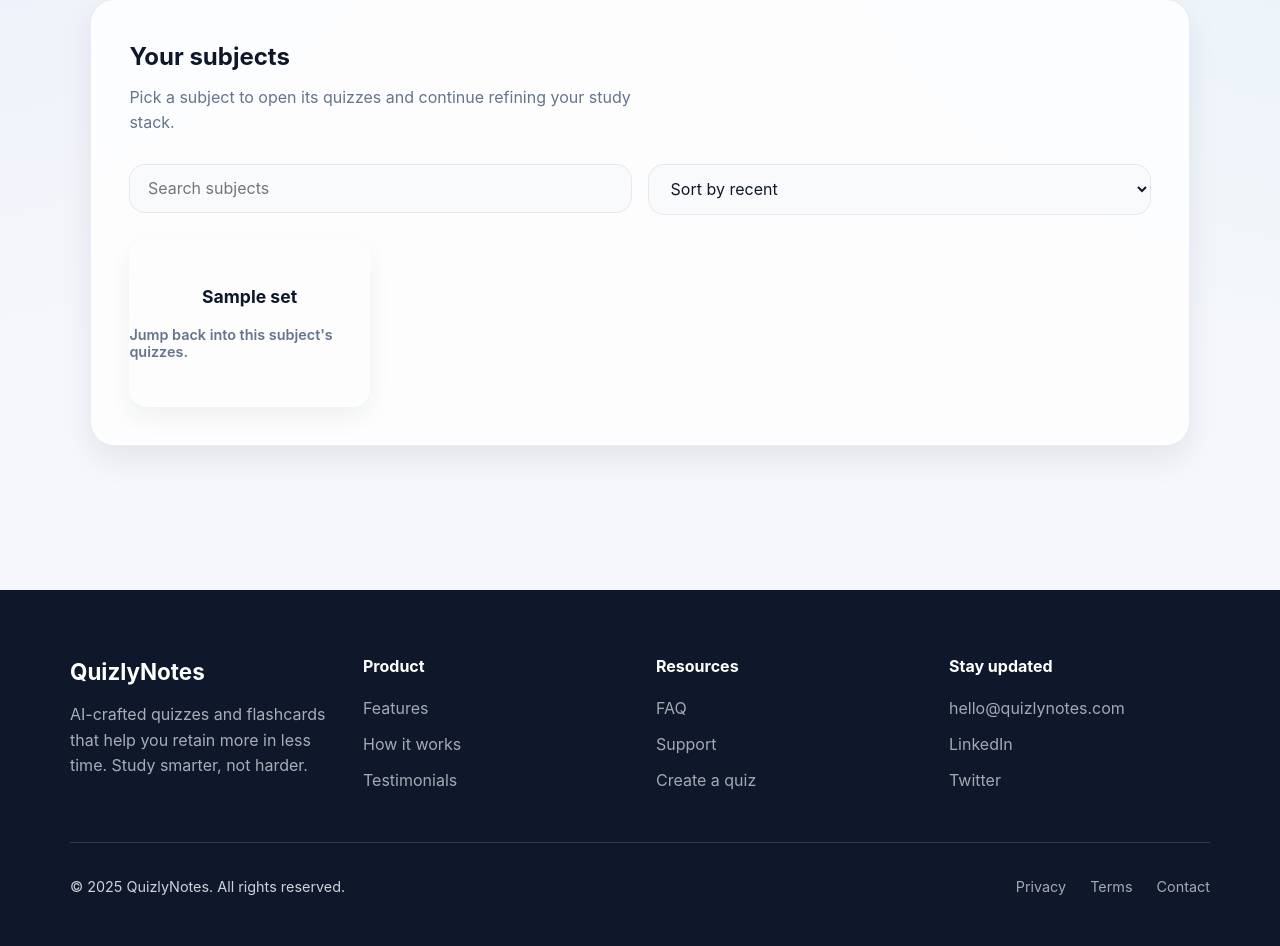
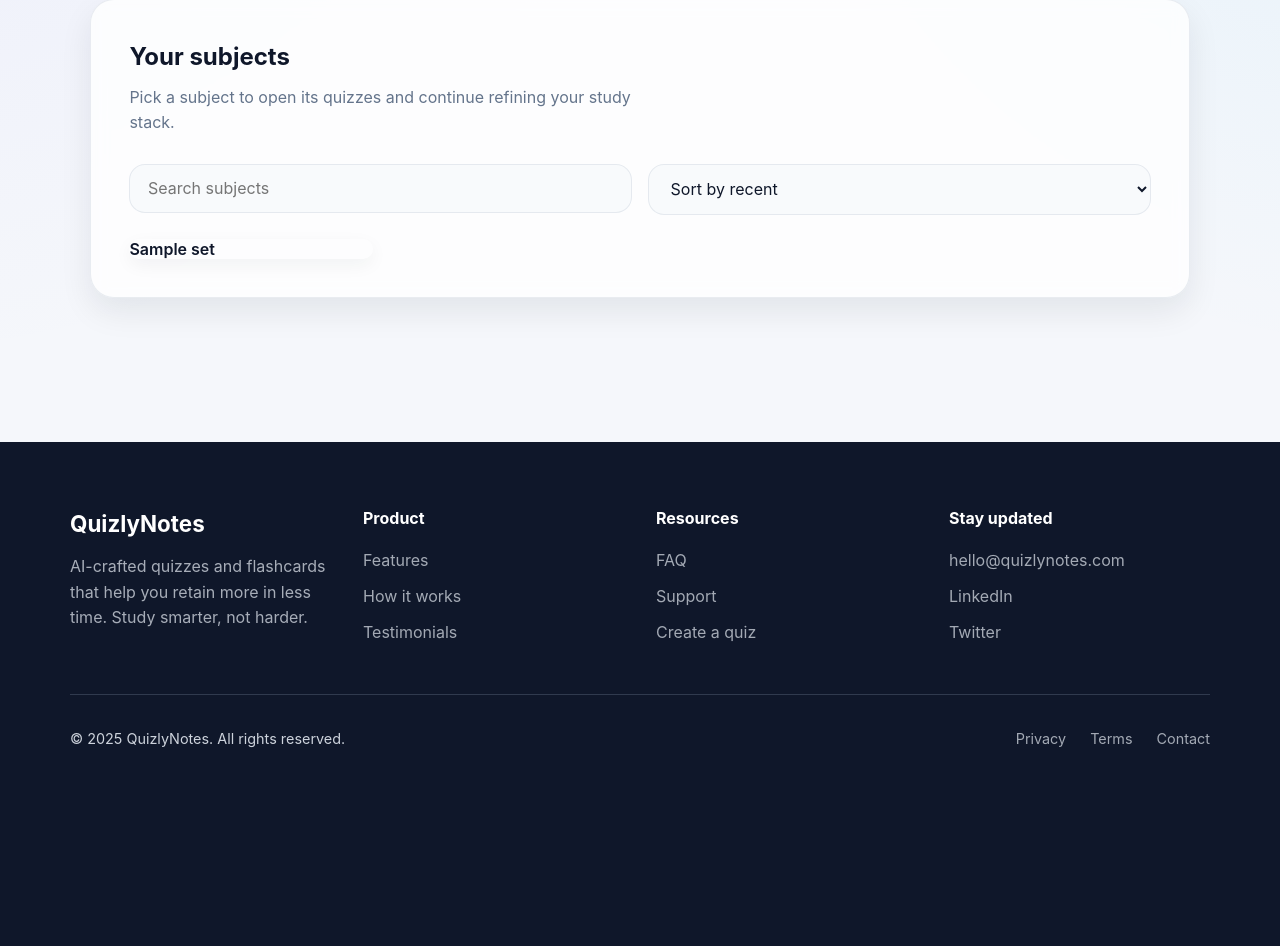
Before and after one commit to joeFerguson3/Flashcard-generator, a Flask app: page /home in a window 1280 px wide. Shown: the part 369-1315 px from the top of the page. After the commit the page ends 1117 px from the top, so only its background shows below. Run offline with Flask 3, Linux system fonts and the light colour scheme; the visitor is signed in with stand-in values (Sample User, id 1); tables that the repository leaves empty hold one stand-in row (values such as "Sample post").

Commit message:
Streamline subject and quiz tiles

```diff
--- a/static/css/style.css
+++ b/static/css/style.css
@@ -930,11 +930,37 @@ body.app-shell {
 
 .app-card-grid {
     display: grid;
-    grid-template-columns: repeat(auto-fill, minmax(240px, 1fr));
-    gap: 1.25rem;
-}
-
-.subject-card,
+    grid-template-columns: repeat(auto-fill, minmax(200px, 1fr));
+    gap: 1rem;
+}
+
+.subject-card {
+    display: flex;
+    align-items: center;
+    justify-content: flex-start;
+    gap: 0.75rem;
+    border-radius: var(--radius-md);
+    padding: 0.9rem 1.1rem;
+    background: var(--surface);
+    border: 1px solid var(--surface-border);
+    box-shadow: 0 6px 18px rgba(15, 23, 42, 0.05);
+    transition: transform 0.2s ease, box-shadow 0.2s ease, border 0.2s ease;
+    text-align: left;
+    width: 100%;
+}
+
+.subject-card:hover {
+    transform: translateY(-2px);
+    border-color: rgba(99, 102, 241, 0.25);
+    box-shadow: 0 12px 24px rgba(99, 102, 241, 0.12);
+}
+
+.subject-card h2 {
+    font-size: 1rem;
+    font-weight: 600;
+    color: var(--text-color);
+}
+
 .library-card {
     display: flex;
     flex-direction: column;
@@ -949,21 +975,18 @@ body.app-shell {
     min-height: 168px;
 }
 
-.subject-card:hover,
 .library-card:hover {
     transform: translateY(-3px);
     border-color: rgba(99, 102, 241, 0.3);
     box-shadow: 0 16px 30px rgba(99, 102, 241, 0.14);
 }
 
-.subject-card h2,
 .library-card h2 {
     font-size: 1.1rem;
     font-weight: 700;
     color: var(--text-color);
 }
 
-.subject-card span,
 .library-card span {
     margin-top: 0.65rem;
     font-size: 0.9rem;
--- a/templates/home.html
+++ b/templates/home.html
@@ -54,7 +54,6 @@
                     <input type="hidden" name="subject-name" value="{{ subject[0] }}">
                     <button type="submit" class="subject-card">
                         <h2>{{ subject[0] }}</h2>
-                        <span>Jump back into this subject&apos;s quizzes.</span>
                     </button>
                 </form>
             {% endfor %}
--- a/templates/quiz-sets.html
+++ b/templates/quiz-sets.html
@@ -56,7 +56,6 @@
                     <input type="hidden" name="set-id" value="{{ set.id }}">
                     <button type="submit" class="subject-card">
                         <h2>{{ set.name }}</h2>
-                        <span>Open the quiz summary and start studying.</span>
                     </button>
                 </form>
             {% endfor %}
```
